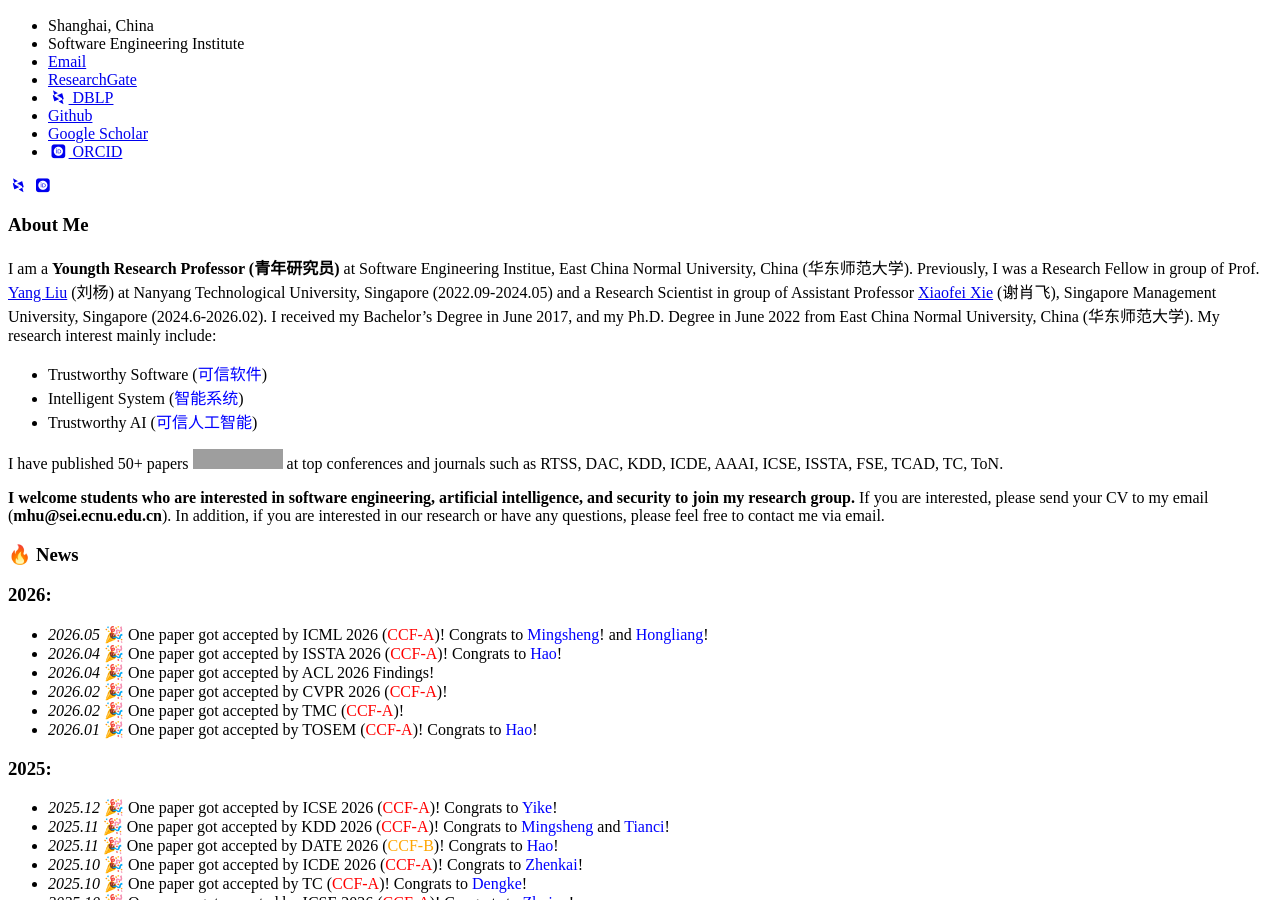
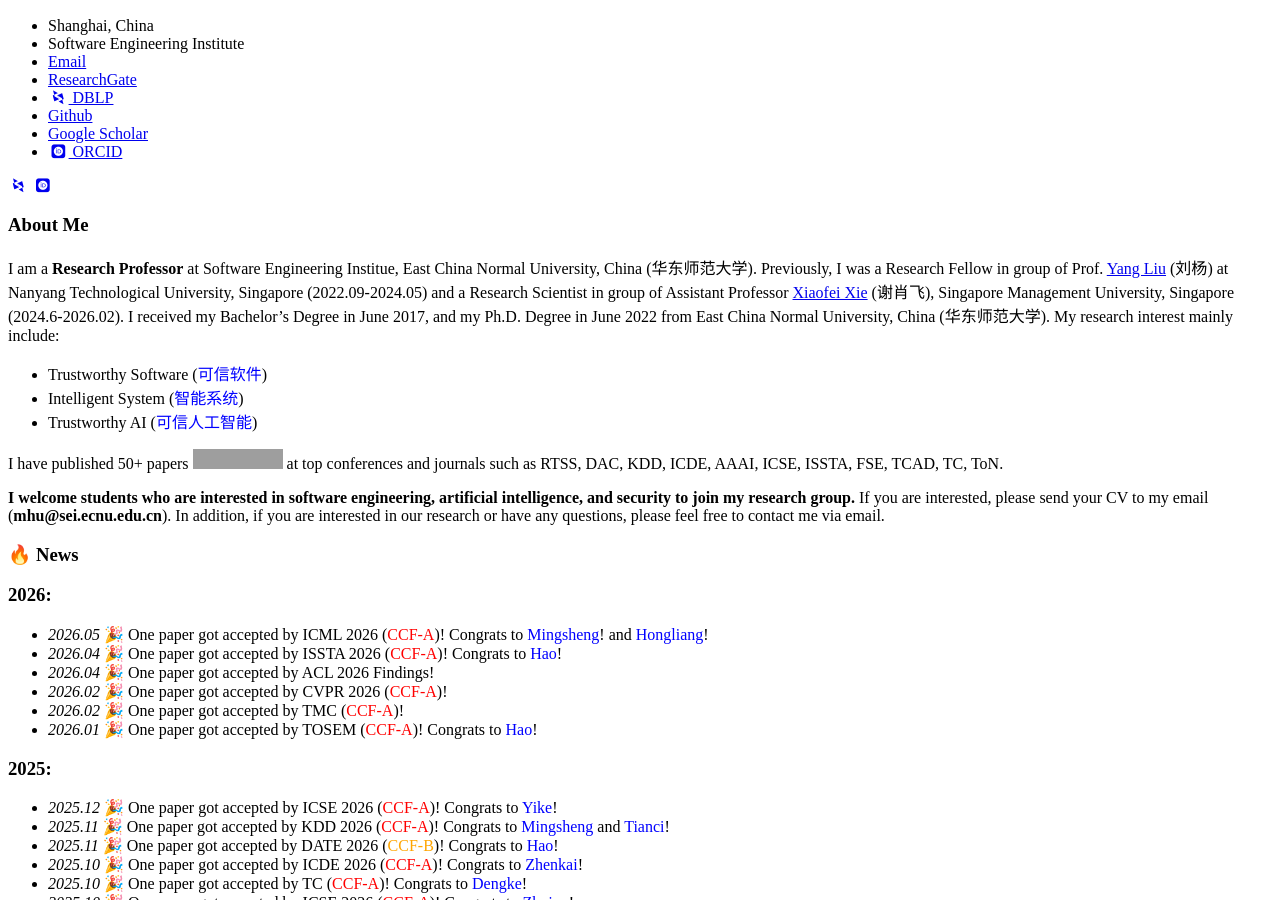
Before and after one commit to HUMingProfile/humingprofile.github.io, a Jekyll site: the page built from _pages/about.md, in a window 1280 px wide and 900 px high, scrolled down 988 px. Built offline with Jekyll 4.4.1, drawn with Linux system fonts in a browser that asks for light colours; some web fonts are replaced; a script that is not in the unit is left out; grey boxes are pictures that could not be loaded.

Commit message:
Update about.md

```diff
--- a/_pages/about.md
+++ b/_pages/about.md
@@ -17,7 +17,7 @@ redirect_from:
 
 <span class='anchor' id='about-me'></span>
 # About Me
-I am a **Youngth Research Professor (青年研究员)** at Software Engineering Institue, East China Normal University, China (<font size="3px">华东师范大学</font>).
+I am a **Research Professor** at Software Engineering Institue, East China Normal University, China (<font size="3px">华东师范大学</font>).
 Previously, I was a Research Fellow in group of Prof. [Yang Liu](https://personal.ntu.edu.sg/yangliu/) (<font size="3px">刘杨</font>) at Nanyang Technological University, Singapore (2022.09-2024.05) and a Research Scientist in group of Assistant Professor [Xiaofei Xie](https://xiaofeixie.bitbucket.io/) (<font size="3px">谢肖飞</font>), Singapore Management University, Singapore (2024.6-2026.02).
 I received my Bachelor's Degree in June 2017, and my Ph.D. Degree in June 2022 from East China Normal University, China (<font size="3px">华东师范大学</font>).
 My research interest mainly include:
```
